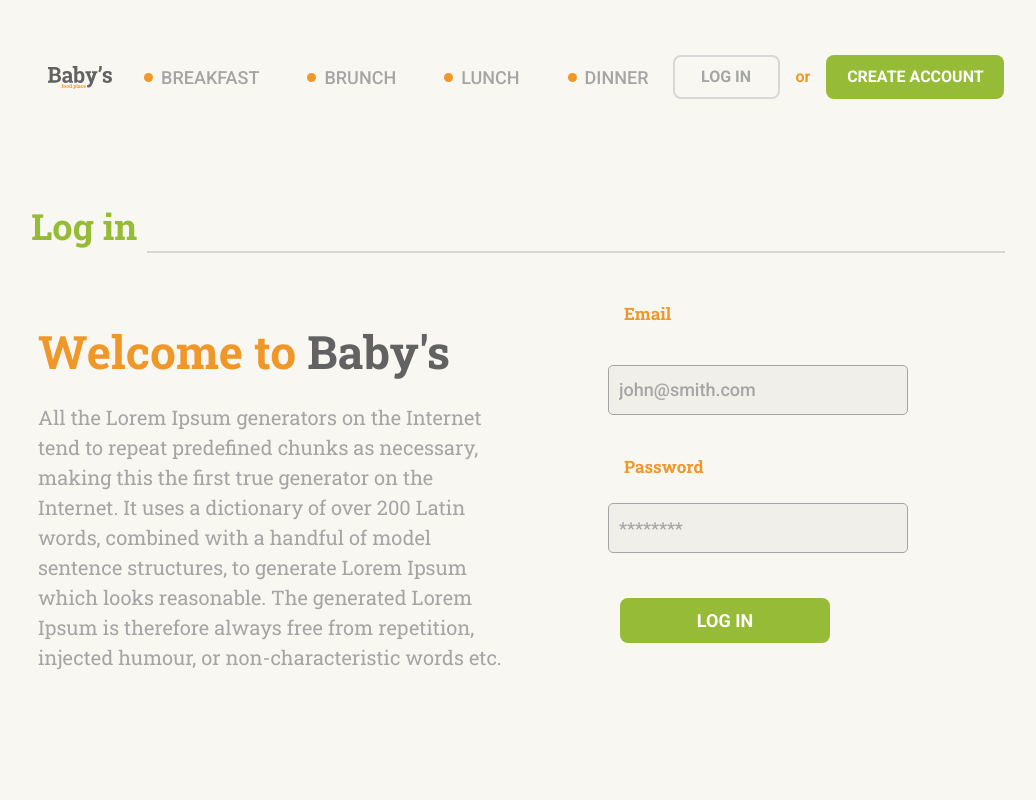
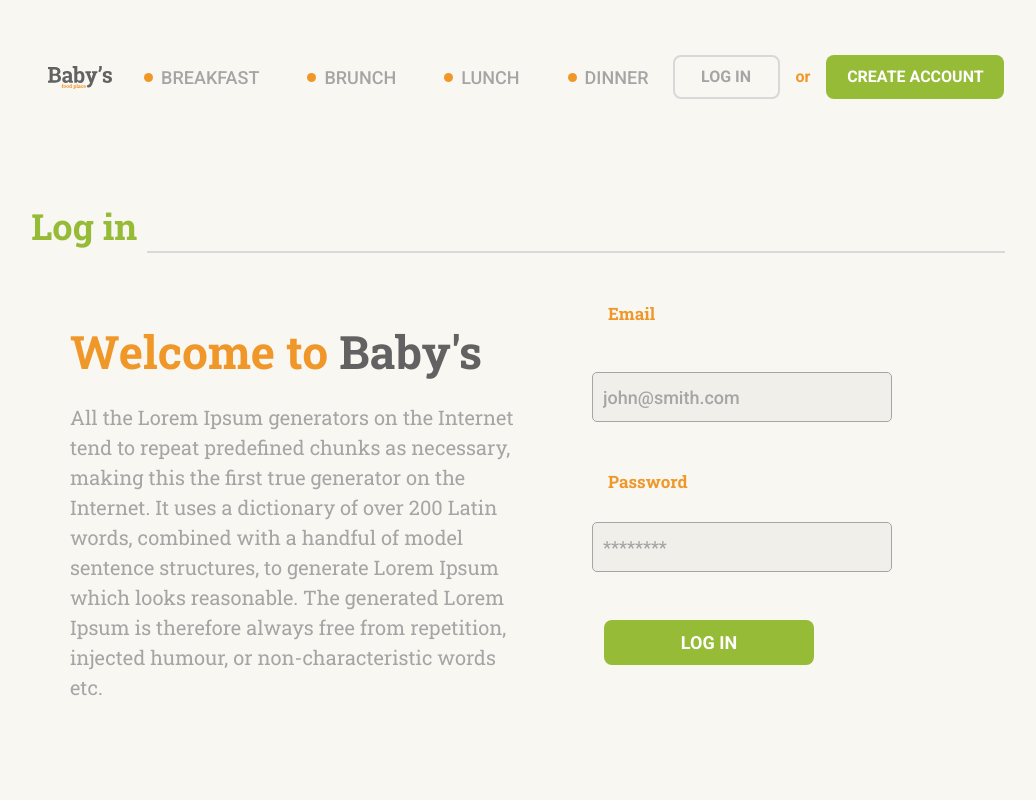
Before and after one commit to bojan09/babys-food-place, a React (Vite) app in the folder client/: page /login in a window 1280 px wide. Shown: the top 800 px of the page, without its empty margins (122-1158 px from the left). Built offline with nearby package versions, Linux system fonts and the light colour scheme.

Commit message:
fixed style bugs in Home & Login

```diff
--- a/client/src/pages/Home/Home.jsx
+++ b/client/src/pages/Home/Home.jsx
@@ -7,7 +7,7 @@ const Home = () => {
   return (
     <div className="flex justify-center items-center flex-col gap-10">
       {/* Fresh & New Recipes - Container */}
-      <h1 className="textMainHead md:after:w-[61vw] xs:text-[28px] sm:text-[36px] text-center">
+      <h1 className="textMainHead md:after:w-[59vw] xs:text-[28px] sm:text-[36px] text-center">
         Fresh & New
       </h1>
       <div className=" flex justify-center items-center flex-wrap gap-12">
--- a/client/src/pages/Login/Login.jsx
+++ b/client/src/pages/Login/Login.jsx
@@ -13,7 +13,7 @@ const Login = () => {
       </div>
 
       {/*  Container */}
-      <div className="md:flex mx-auto md:w-[75%] md:mt-[3rem] mb-[10%]">
+      <div className="md:flex mx-auto md:w-[70%] md:mt-[3rem] mb-[10%]">
         {/* Secondary Heading & Paragraph - Container */}
         <div className="xs:mx-4 xs:my-4 md:m-0 robotoSlab md:w-[50%]">
           <h1 className="md:text-[46px] xs:text-[36px]  font-bold my-4 text-color_darkgray">
```
